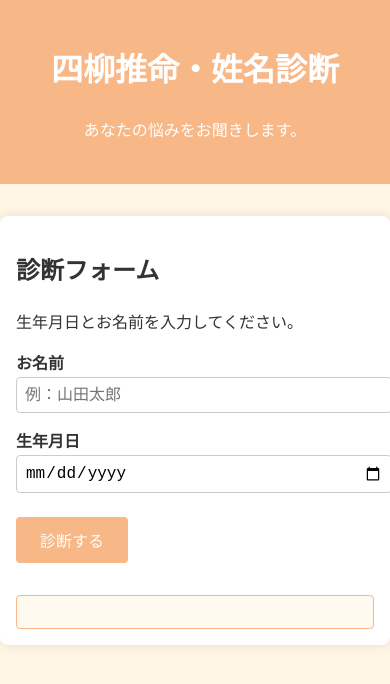
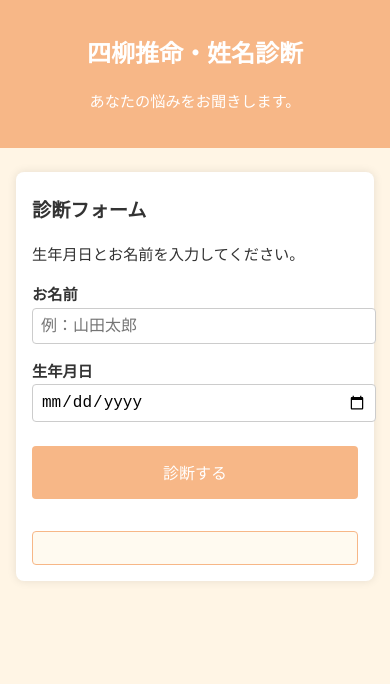
Before and after one commit to noa08-sys/fortune-uranai-site, a plain HTML site: page index.html in a window 390 px wide. Drawn offline with Linux system fonts and the light colour scheme.

Commit message:
Add mobile-friendly layout

```diff
--- a/index.html
+++ b/index.html
@@ -2,6 +2,7 @@
 <html lang="ja">
 <head>
 <meta charset="UTF-8">
+<meta name="viewport" content="width=device-width, initial-scale=1">
 <title>四柳推命と姓名による診断サイト</title>
 <link href="https://fonts.googleapis.com/css2?family=Noto+Serif+JP&display=swap" rel="stylesheet">
 <style>
@@ -59,6 +60,36 @@ button:hover {
     border: 1px solid #F7B787;
     background-color: #FFFAF0;
     border-radius: 4px;
+}
+
+@media (max-width: 600px) {
+    body {
+        font-size: 0.95rem;
+    }
+
+    header {
+        padding: 1.2rem 1rem;
+    }
+
+    main {
+        margin: 1.5rem 1rem;
+        padding: 1rem;
+    }
+
+    h1 {
+        font-size: 1.5rem;
+    }
+
+    h2 {
+        font-size: 1.2rem;
+        margin-top: 0.5rem;
+    }
+
+    button {
+        width: 100%;
+        padding: 0.9rem;
+        font-size: 1rem;
+    }
 }
 </style>
 </head>
```
